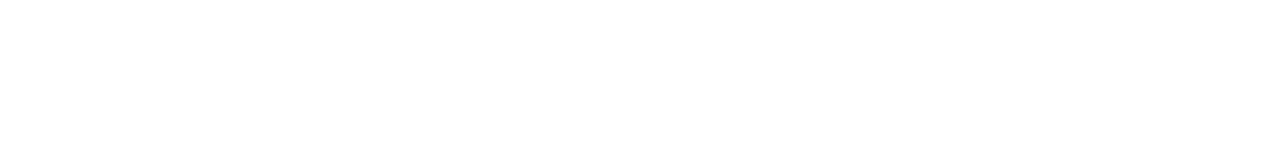
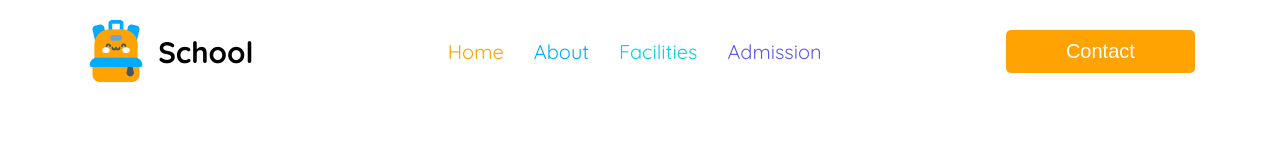
Before and after one commit to Arif-Billah/A2-Kids-School, a plain HTML site: page index.html in a window 1280 px wide. Drawn offline with Linux system fonts and the light colour scheme.

Commit message:
added navbar and mobile responsive

```diff
--- a/index.html
+++ b/index.html
@@ -4,13 +4,36 @@
     <meta charset="UTF-8">
     <meta name="viewport" content="width=device-width, initial-scale=1.0">
     <title>Document</title>
+    <link rel="stylesheet" href="https://cdnjs.cloudflare.com/ajax/libs/font-awesome/4.7.0/css/font-awesome.min.css">
     <link rel="stylesheet" href="styles/style.css">
 </head>
 <body class="quicksand-font">
     <header>
+        <nav>
+           <div class="navbar display-flex">
+
+            <div class="logo display-flex">
+                <img src="assets/logo.png" alt="">
+                <h2 class="site-name">School</h2>
+            </div>
+
+            <ul class="nav-links display-flex">
+                <li class="nav-item"><a class="nav-link active-1 home" href="">Home</a></li>
+                <li class="nav-item"><a class="nav-link active-2 about" href="">About</a></li>
+                <li class="nav-item"><a class="nav-link active-3 facilities" href="">Facilities</a></li>
+                <li class="nav-item"><a class="nav-link active-4 admission" href="">Admission</a></li>
+            </ul>
+            <button class="btn-primary btn-display">Contact</button>
+            <a  href="" class="icon display-hidden">
+                <i class="fa fa-bars"></i></a>
+
+           </div>
+        </nav>
+
 
     </header>
     <main>
+        <div></div>
 
     </main>
     <footer>
--- a/styles/style.css
+++ b/styles/style.css
@@ -6,3 +6,83 @@
   font-weight: 400;
   font-style: normal;
 }
+
+/* shared style */
+.display-flex{
+    display: flex;
+}
+
+/* navbar related css */
+.navbar{
+    max-width: 1440px;
+    margin: 0 auto;
+    justify-content: space-around;
+    align-items: center;
+}
+.site-name{
+    font-weight: 700px;
+    font-size: 1.85rem;
+    margin-left: 11px;
+}
+.logo{
+    align-items: center;
+    justify-content: center;
+}
+.logo img{
+    max-width:62px ;
+
+}
+
+.nav-link{
+   text-decoration: none;
+   font-weight: 700px;
+   font-size: 1.25rem;
+}
+.active-1{
+    color:#FEA301;
+}
+.active-2{
+    color:#01ACFD;
+}
+.active-3{
+    color:#05D4DF;
+}
+.active-4{
+    color:#5D58EF;
+}
+.nav-item{
+    list-style: none;
+    margin-right: 30px;
+  }
+  .btn-primary{
+   background-color: #FEA301;
+   padding: 10px 60px;
+   font-size: 1.25rem;
+   font-weight: 600px;
+   border-radius: 5px;
+   border: none;
+   color: #FFFFFF;
+  }
+  .display-hidden{
+    display: none;
+  }
+
+  @media screen and (max-width:576px) {
+    .site-name,
+    .nav-links,
+    .btn-primary
+    {
+        display:none;
+    }
+    .navbar{
+        justify-content: space-between;
+    }
+    .display-hidden{
+        display: block;
+
+    }
+    .logo img{
+        max-width: 50px;
+    }
+
+  }
```
